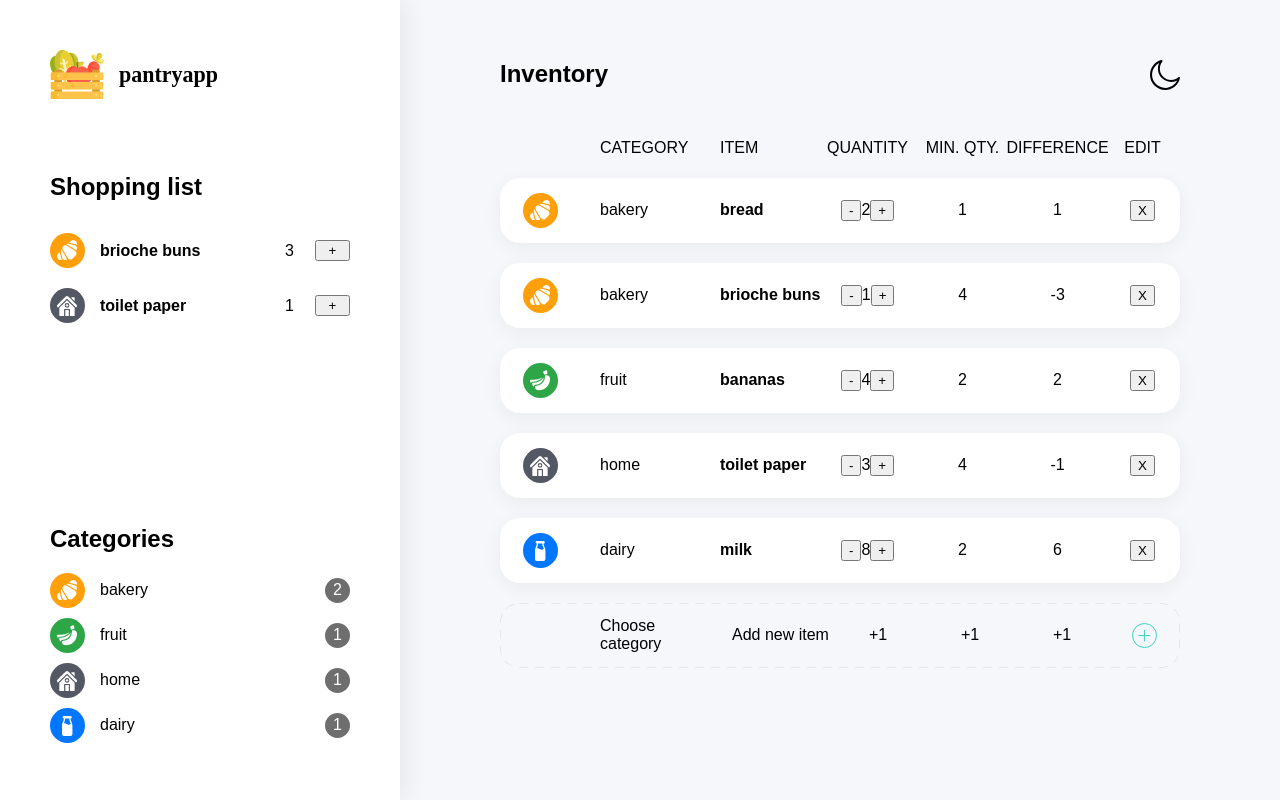
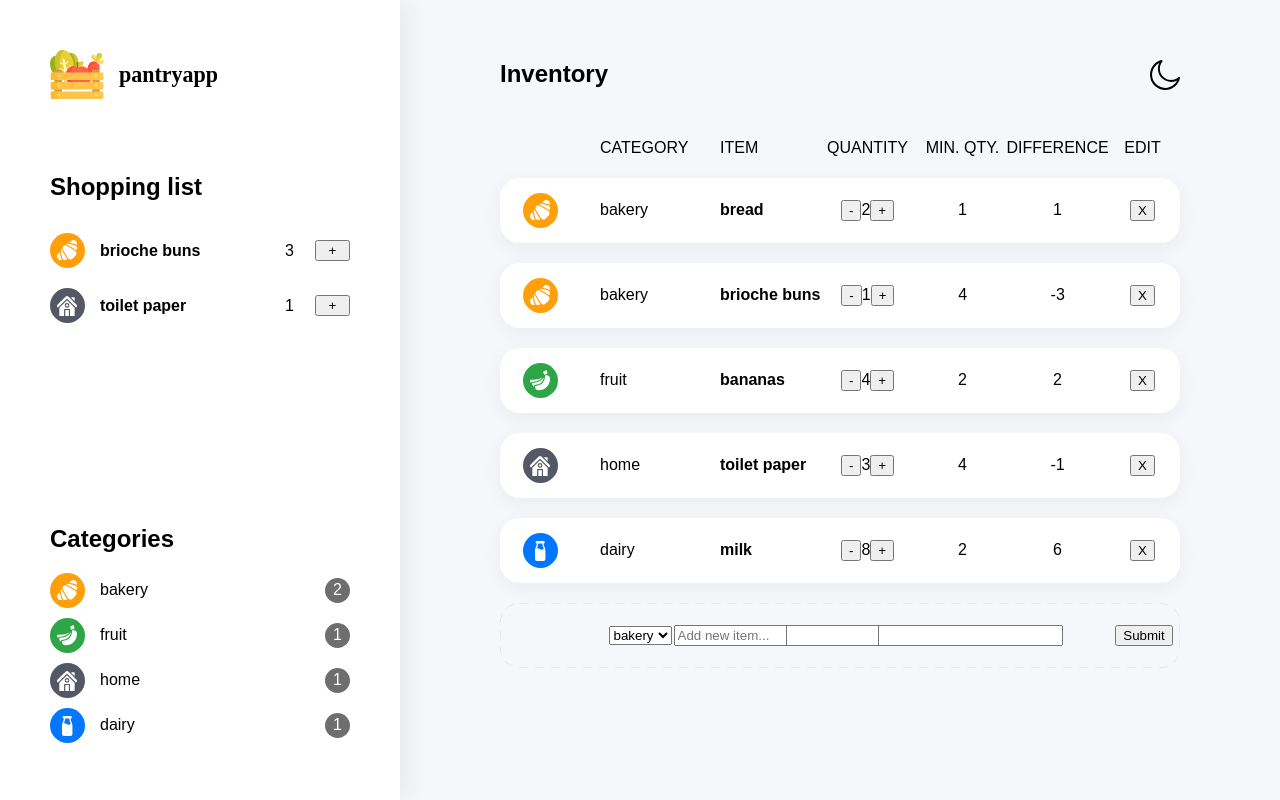
Before and after one commit to nikolasbarwicki/pantry-app_typescript, a React (Create React App) app: page / in a window 1280 px wide. Built offline with nearby package versions, Linux system fonts and the light colour scheme.

Commit message:
Add form with react-hook-form, connect to store

```diff
--- a/package.json
+++ b/package.json
@@ -12,13 +12,16 @@
     "@types/react-dom": "^16.9.8",
     "@types/react-redux": "^7.1.9",
     "@types/styled-components": "^5.1.2",
+    "@types/uuid": "^8.3.0",
     "react": "^16.13.1",
     "react-dom": "^16.13.1",
+    "react-hook-form": "^6.7.0",
     "react-redux": "^7.2.1",
     "react-scripts": "3.4.3",
     "redux": "^4.0.5",
     "styled-components": "^5.1.1",
-    "typescript": "^3.7.5"
+    "typescript": "^3.7.5",
+    "uuid": "^8.3.0"
   },
   "scripts": {
     "start": "react-scripts start",
--- a/src/actions/types.ts
+++ b/src/actions/types.ts
@@ -2,3 +2,4 @@ export const DELETE_ITEM = 'DELETE_ITEM';
 export const ADD_QUANTITY = 'ADD_QUANTITY';
 export const REMOVE_QUANTITY = 'REMOVE_QUANTITY';
 export const ADD_PURCHASE = 'ADD_PURCHASE';
+export const ADD_ITEM = 'ADD_ITEM';
--- a/src/components/inventory/AddRow.tsx
+++ b/src/components/inventory/AddRow.tsx
@@ -1,9 +1,10 @@
 import React from 'react';
+import { useDispatch } from 'react-redux';
+import { useForm } from 'react-hook-form';
+import { v4 as uuidv4 } from 'uuid';
 import styled from 'styled-components';
 
-import Icon from '../Icon';
-
-const Wrapper = styled.div`
+const FormWrapper = styled.form`
   border-radius: 2rem;
   height: 6.5rem;
   width: 100%;
@@ -19,21 +20,71 @@ const Wrapper = styled.div`
   margin: 2rem 0;
 `;
 
+const InputWrapper = styled.div`
+  display: flex;
+  flex-direction: column;
+`;
+
+type FormData = {
+  category: string;
+  name: string;
+  qty: number;
+  min: number;
+};
+
 const TableRow: React.FC = () => {
+  const dispatch = useDispatch();
+  const { register, handleSubmit, errors, reset } = useForm<FormData>();
+
+  const id: string = uuidv4();
+
+  const onSubmit = handleSubmit((data: FormData) => {
+    dispatch({ type: 'ADD_ITEM', payload: { id, ...data } });
+    reset();
+  });
+
   return (
-    <Wrapper>
+    <FormWrapper onSubmit={onSubmit}>
       <span />
-      <span style={{ justifySelf: 'start', marginLeft: '2rem' }}>
-        Choose category
-      </span>
-      <span style={{ justifySelf: 'start', marginLeft: '2rem' }}>
-        Add new item
-      </span>
-      <span>+1</span>
-      <span>+1</span>
-      <span>+1</span>
-      <Icon type="add" />
-    </Wrapper>
+      <select name="category" ref={register}>
+        <option value="bakery">bakery</option>
+        <option value="fruit">fruit</option>
+        <option value="dairy">dairy</option>
+        <option value="meat">meat</option>
+        <option value="home">home</option>
+        <option value="pantry">pantry</option>
+      </select>
+      <InputWrapper>
+        <input
+          name="name"
+          ref={register({ required: true, maxLength: 25 })}
+          placeholder="Add new item..."
+          autoComplete="off"
+        />
+        {errors.name && <small>Name is required</small>}
+      </InputWrapper>
+      <InputWrapper>
+        <input
+          name="qty"
+          type="number"
+          ref={register({ required: true, min: 0, max: 99 })}
+        />
+        {errors.qty && <small>Quantity can&apos;t be smaller than 0</small>}
+      </InputWrapper>
+      <InputWrapper>
+        <input
+          name="min"
+          type="number"
+          ref={register({ required: true, min: 0, max: 99 })}
+        />
+        {errors.min && (
+          <small>Min. quantity can&apos;t be smaller than 0</small>
+        )}
+      </InputWrapper>
+
+      <span />
+      <input type="submit" />
+    </FormWrapper>
   );
 };
 
--- a/src/reducers/inventory.ts
+++ b/src/reducers/inventory.ts
@@ -3,6 +3,7 @@ import {
   ADD_QUANTITY,
   DELETE_ITEM,
   REMOVE_QUANTITY,
+  ADD_ITEM,
 } from '../actions/types';
 
 interface InventoryItem {
@@ -13,9 +14,24 @@ interface InventoryItem {
   min: number;
 }
 
+interface AddItemAction {
+  type: typeof ADD_ITEM;
+  payload: InventoryItem;
+}
+
+interface OtherActions {
+  type:
+    | typeof ADD_PURCHASE
+    | typeof ADD_QUANTITY
+    | typeof DELETE_ITEM
+    | typeof REMOVE_QUANTITY;
+  payload: string;
+}
+
+type Payload = InventoryItem | string;
 type InventoryState = Array<InventoryItem>;
 
-type Action = { type: string; payload: string };
+type InventoryActionTypes = AddItemAction | OtherActions;
 
 const initialState: InventoryState = [
   { id: 'bread', category: 'bakery', name: 'bread', qty: 2, min: 1 },
@@ -37,8 +53,13 @@ const initialState: InventoryState = [
   { id: 'milk', category: 'dairy', name: 'milk', qty: 8, min: 2 },
 ];
 
-export default (state = initialState, action: Action): InventoryState => {
+export default (
+  state = initialState,
+  action: InventoryActionTypes,
+): InventoryState => {
   switch (action.type) {
+    case ADD_ITEM:
+      return [...state, action.payload];
     case ADD_QUANTITY:
       return [
         ...state.map((el) =>
```
Also changed, not shown: 1 other file (tests, documents, lock files or other folders).
